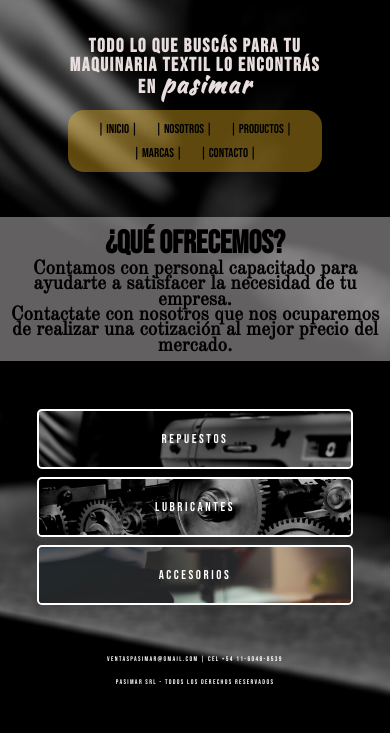
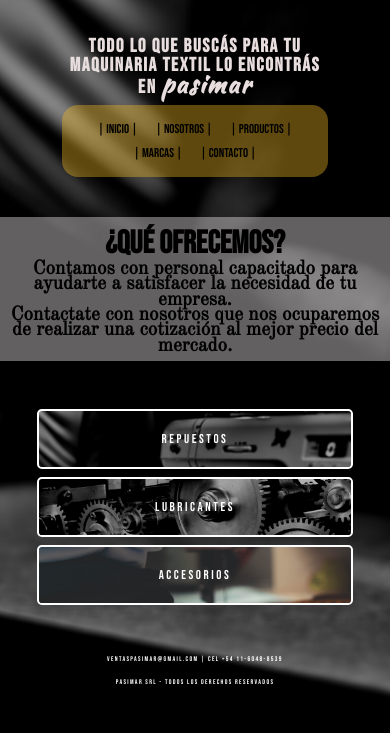
Before and after one commit to alejandropuglisi/Pasimar, a website: page index.html in a window 390 px wide. Shown: the part 99-844 px from the top of the page. Drawn offline with nearby package versions, Linux system fonts and the light colour scheme.

Commit message:
responsive 2

```diff
--- a/scss/_responsive.scss
+++ b/scss/_responsive.scss
@@ -14,7 +14,7 @@
 
       nav {
         @include flex;
-        @include sizes(65%, 65%);
+        @include sizes(68%, 75%);
         border-radius: 1em;
 
         .menu {
```
Also changed, not shown: css/styles.css.
